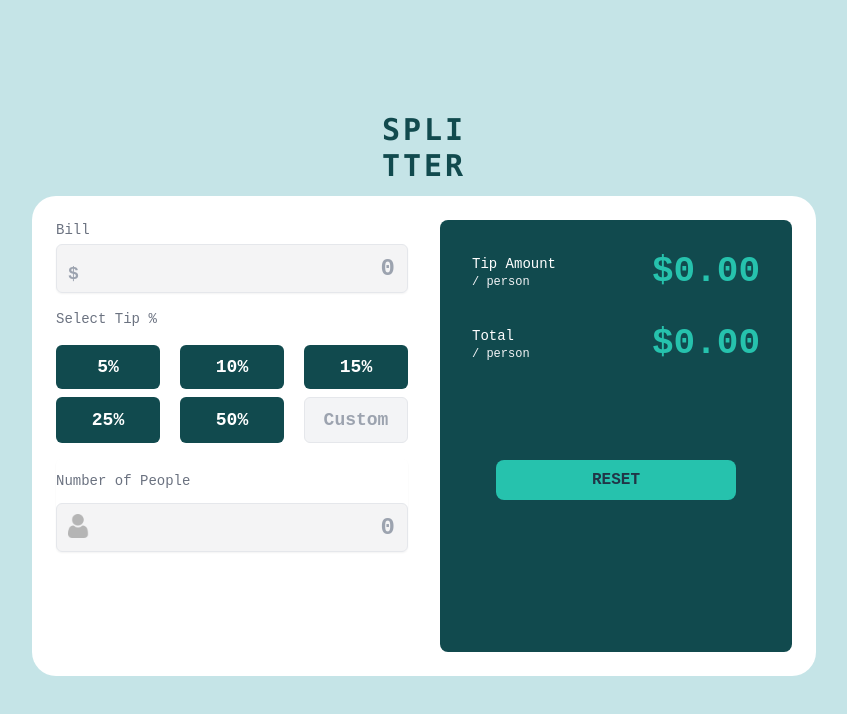
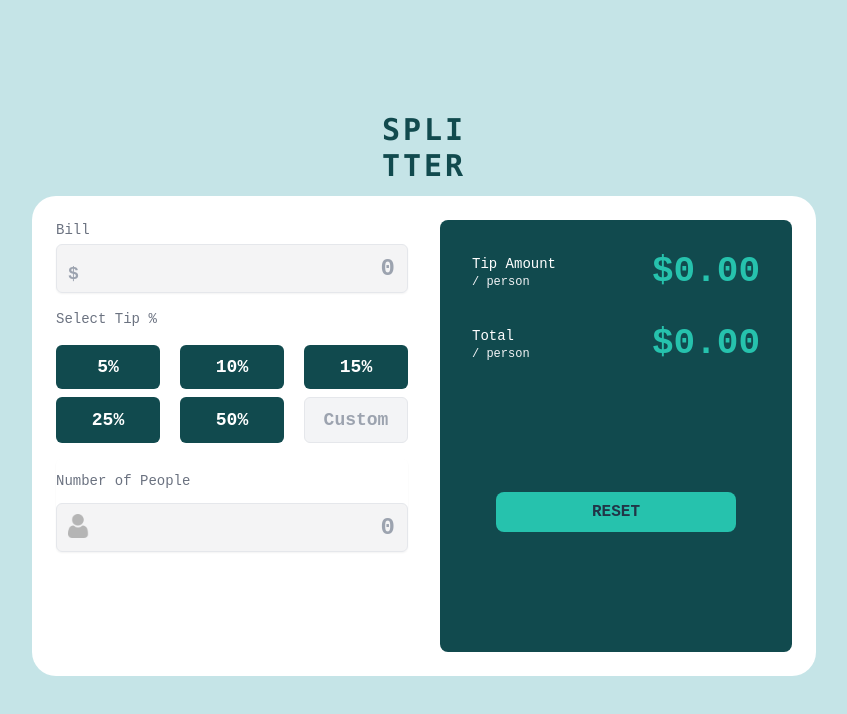
Before and after one commit to ayeshakhan-29/Splitter, a React (Vite) app: page / in a window 1280 px wide. Shown: the top 714 px of the page, without its empty margins (216-1063 px from the left). Built offline with nearby package versions, Linux system fonts and the light colour scheme.

Commit message:
layout changes

```diff
--- a/src/App.jsx
+++ b/src/App.jsx
@@ -151,7 +151,7 @@ export default function App() {
             </button>
             <input
               type="text"
-              className="bg-gray-100 border md:text-center text-center text-sm md:text-lg font-semibold text-[#114A4E] rounded-md px-3 py-2 w-[9rem] md:w-[6.5rem] outline outline-0 focus:outline-0 border focus:border-2 focus:border-blue-500"
+              className="bg-gray-100 border md:text-center text-center text-base md:text-lg font-semibold text-[#114A4E] rounded-md px-3 py-2 w-[9rem] md:w-[6.5rem] outline outline-0 focus:outline-0 border focus:border-2 focus:border-blue-500"
               placeholder="Custom"
               value={customTipPercentage}
               onChange={(e) => {
@@ -198,7 +198,7 @@ export default function App() {
                 Number of People
               </label>
               {numberOfPeople && parseInt(numberOfPeople) === 0 && (
-                <span className="text-red-500 text-sm font-medium ml-24 md:ml-36 md:py-3 py-3">
+                <span className="text-right md:text-right text-red-500 text-sm font-medium ml-14 md:ml-24 md:py-3 py-3">
                   can't be zero
                 </span>
               )}
@@ -252,7 +252,7 @@ export default function App() {
               </p>
             </div>
             {/* Reset Button */}
-            <div className="flex justify-center items-center md:mt-16">
+            <div className="flex justify-center items-center md:mt-24">
               <button
                 className="m-8 h-[2.5rem] w-[15rem] rounded-lg bg-[#26C2AD]"
                 onClick={resetValues}
```
Lines whose indentation alone changed are shown as unchanged.
